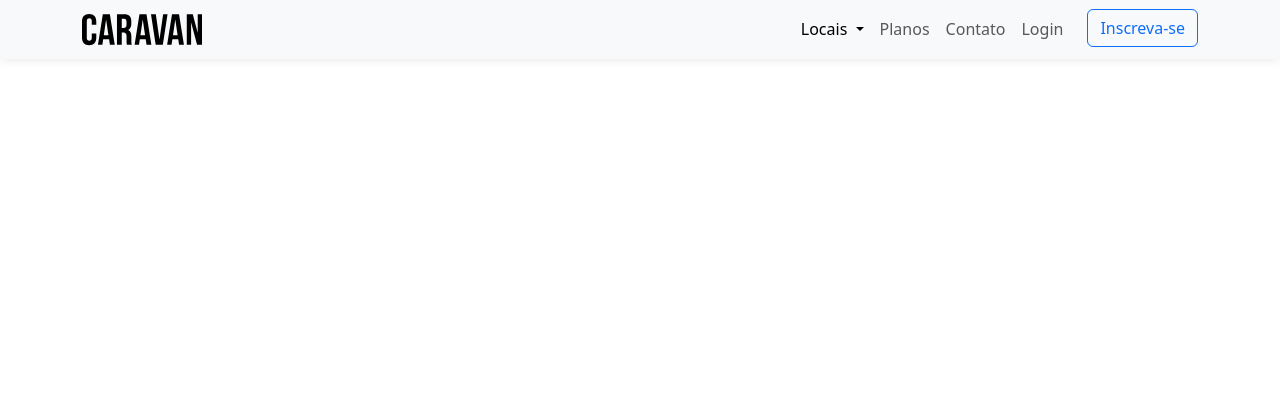
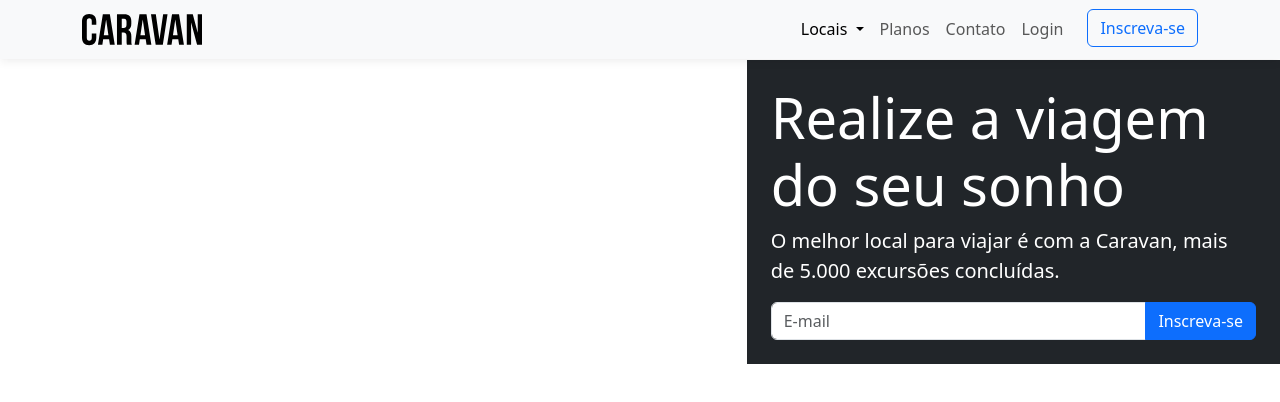
Before and after one commit to guioliveirx/caravan-bootstrap, a plain HTML site: page index.html in a window 1280 px wide. Shown: the top 402 px of the page. Drawn offline with Linux system fonts and the light colour scheme.

Commit message:
feat: createright side of hero section

```diff
--- a/assets/css/style.css
+++ b/assets/css/style.css
@@ -1,6 +1,6 @@
 body{
     height: 3000px;
-    padding-top: 75px;
+    padding-top: 60px;
 }
 
 .box-shadow{
--- a/index.html
+++ b/index.html
@@ -59,8 +59,29 @@
     </header>
     <main>
         <!-- HERO SECTION -->
-        <section>
-
+         <!-- Cria um container que ocupa toda ViewWidth do site -->
+        <section id="hero-section" class="container-fluid text-white">
+            <!-- Cria um grid flex-box dividido em 12 colunas que ocupa todo o container-->
+            <div class="row">
+                <!-- Separa 7/12 colunas para conter o conteúdo da div -->
+                <div class="col-7 bg-white">a</div>
+                <!-- Separa 5/12 colunas para conter o conteúdo da div. É ativado quando atinge o breakpoint do "lg"-->
+                <div class="col-lg-5 bg-dark p-4">
+                    <!-- Aumenta o tamanho do H1 -->
+                    <h1 class="display-4">Realize a viagem do seu sonho</h1>
+                    <!-- Fornece um destaque maior para o parágrafo -->
+                    <p class="lead">O melhor local para viajar é com a Caravan, mais de 5.000 excursões concluídas.</p>
+                    <form action="#">
+                        <!-- Padrão que estiliza um grupo de inputs -->
+                        <div class="input-group">
+                            <!-- Cria um padrão de input ajustável de acordo com a quantidade de elementos membros do grupo -->
+                            <input class="form-control" type="text" name="text" id="itext" placeholder="E-mail" aria-label="Inserir um E-mail" aria-describedby="botao-enviar">
+                            <!-- Cria um estilo de botão que ficará ao lado do input text-->
+                            <input type="submit" class="btn btn-primary" value="Inscreva-se" id="botao-enviar">
+                        </div>
+                    </form>
+                </div>
+            </div>
         </section>
         <!-- END HERO SECTION -->
     </main>
```
